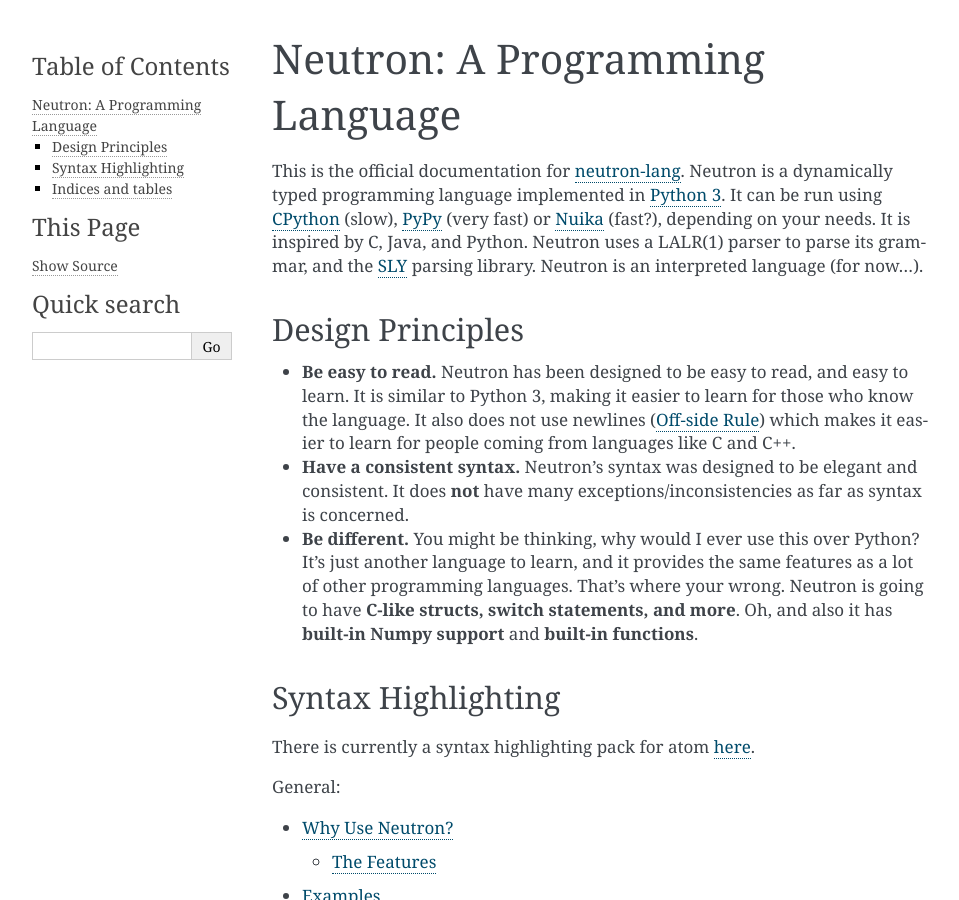
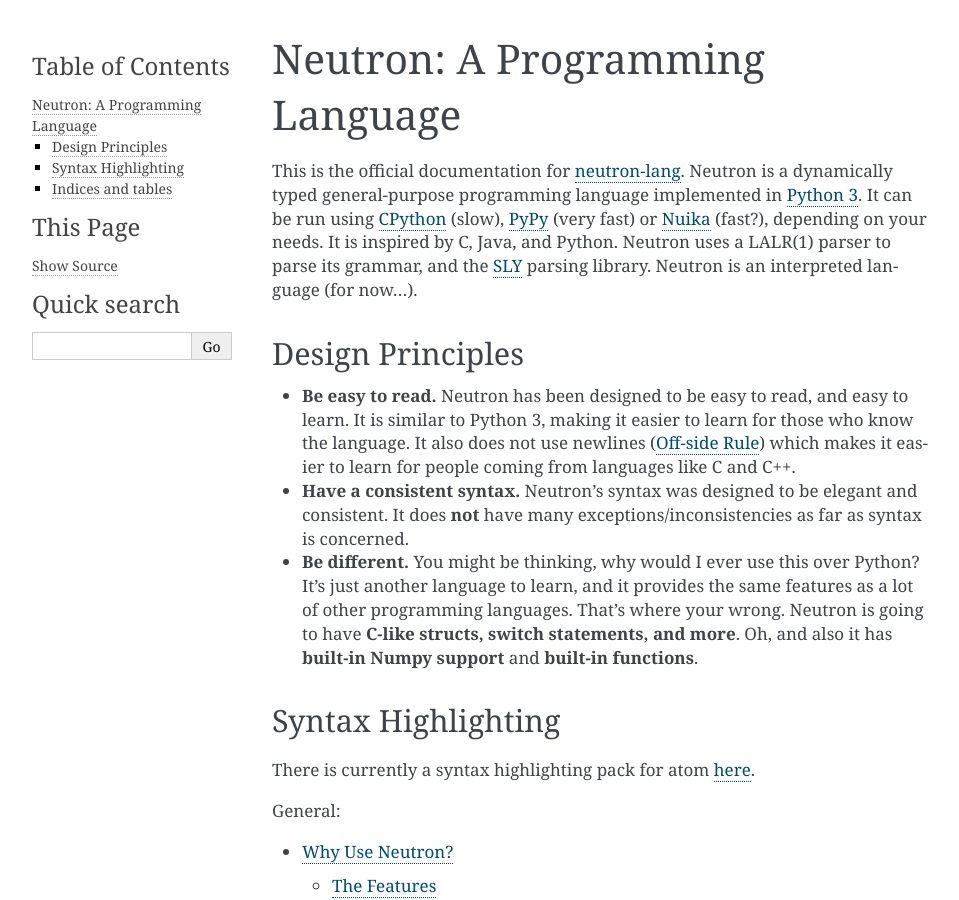
Before and after one commit to the-neutron-foundation/neutron-language, a Sphinx documentation site: the page built from docs/source/index.rst, in a window 1280 px wide and 900 px high. Shown: the whole window, without its empty margins (148-1107 px from the left). Built offline with Sphinx 7.4.7, drawn with Linux system fonts in a browser that asks for light colours.

```diff
--- a/docs/source/index.rst
+++ b/docs/source/index.rst
@@ -7,7 +7,7 @@ Neutron: A Programming Language
 ===============================
 
 This is the official documentation for `neutron-lang <https://github.com/MonliH/neutron>`_.
-Neutron is a dynamically typed programming language implemented in `Python 3 <https://www.python.org/>`_. It can be run using `CPython <https://www.python.org/downloads/>`_ (slow), `PyPy <https://pypy.org/>`_ (very fast) or `Nuika <https://nuitka.net/>`_ (fast?), depending on your needs.
+Neutron is a dynamically typed general-purpose programming language implemented in `Python 3 <https://www.python.org/>`_. It can be run using `CPython <https://www.python.org/downloads/>`_ (slow), `PyPy <https://pypy.org/>`_ (very fast) or `Nuika <https://nuitka.net/>`_ (fast?), depending on your needs.
 It is inspired by C, Java, and Python. Neutron uses a LALR\(1\) parser to parse its grammar, and the `SLY <https://github.com/dabeaz/sly>`_ parsing library.
 Neutron is an interpreted language (for now...).
 
```
Also changed, not shown: README.md (+1 -1 lines), 2 other files.
